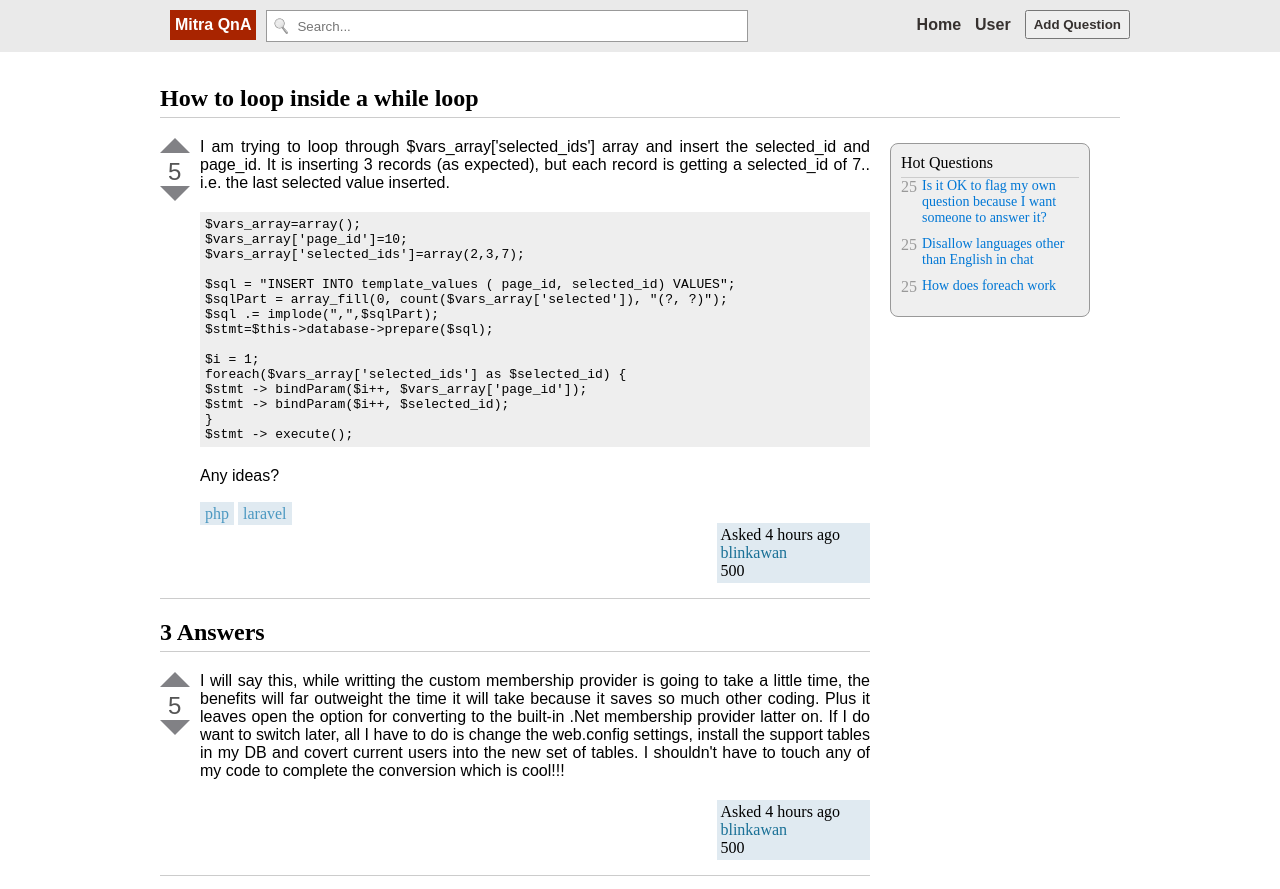
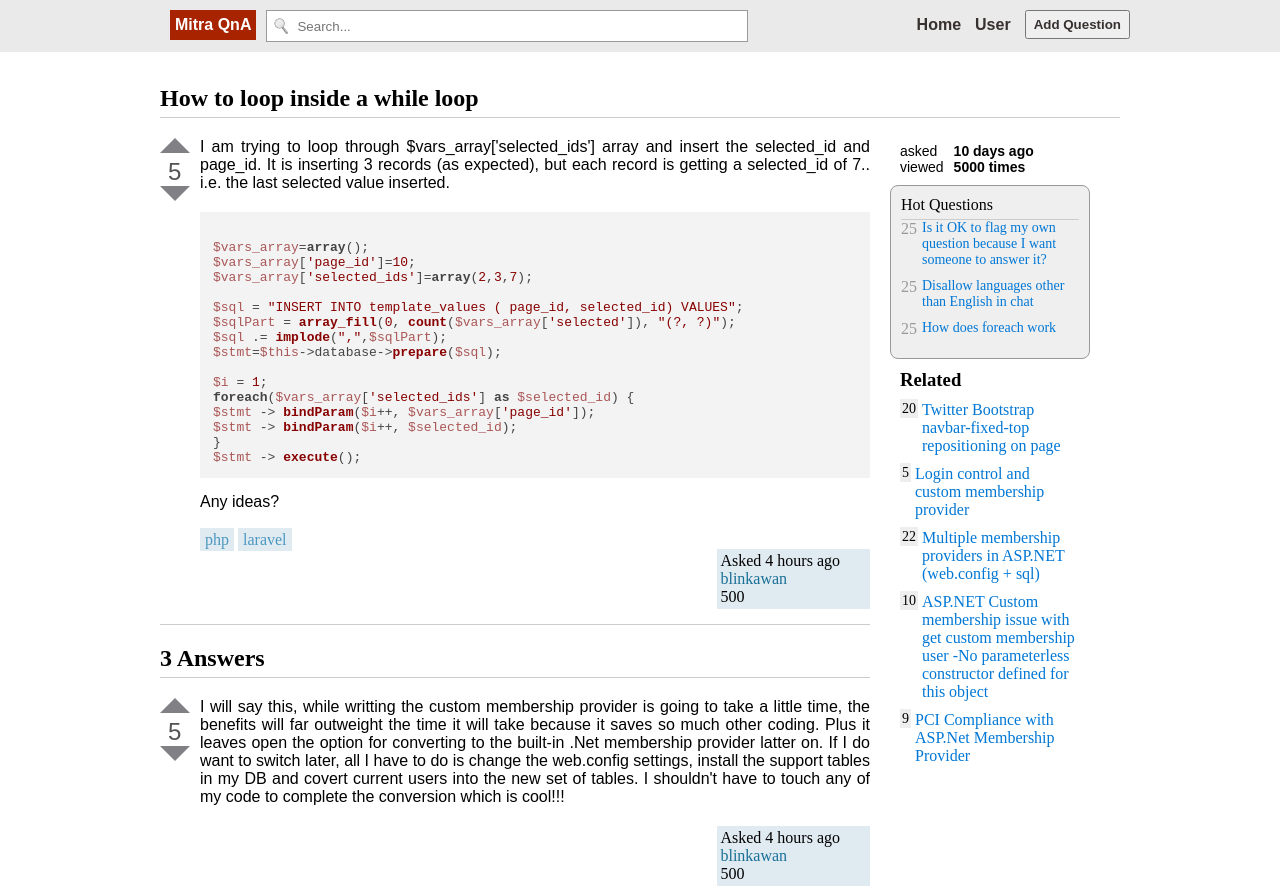
Before and after one commit to agungsetiawan/Mitra-QnA-Mockup-Design, a plain HTML site: page detail.html in a window 1280 px wide. Shown: the top 889 px of the page. Drawn offline with nearby package versions, Linux system fonts and the light colour scheme.

Commit message:
Adding related question on detail.html

```diff
--- a/detail.html
+++ b/detail.html
@@ -3,6 +3,10 @@
 <head>
 	<title>Question Detail</title>
 	<link rel="stylesheet" type="text/css" href="style.css">
+
+	<link rel="stylesheet" href="http://cdnjs.cloudflare.com/ajax/libs/highlight.js/8.1/styles/default.min.css">
+	<script src="http://cdnjs.cloudflare.com/ajax/libs/highlight.js/8.1/highlight.min.js"></script>
+	<script>hljs.initHighlightingOnLoad();</script>
 </head>
 <body>
 	<div id="header">
@@ -44,7 +48,7 @@
 				<div class="question">
 					<p>I am trying to loop through $vars_array['selected_ids'] array and insert the selected_id and page_id. It is inserting 3 records (as expected), but each record is getting a selected_id of 7.. i.e. the last selected value inserted.</p>
 
-					<pre>
+					<pre><code class="php">
 					$vars_array=array();
 					$vars_array['page_id']=10;
 					$vars_array['selected_ids']=array(2,3,7);
@@ -60,6 +64,7 @@
 					    $stmt -> bindParam($i++, $selected_id);
 					}
 					$stmt -> execute();
+					</code>
 					</pre>
 
 					<p>Any ideas?</p>
@@ -147,6 +152,20 @@
 
 		<div id="sidebar">
 
+			<div id="question-statistic">
+				<div id="question-statistic-parameter">
+					<p>asked</p>
+					<p>viewed</p>
+				</div>
+
+				<div id="question-statistic-value">
+					<p>10 days ago</p>
+					<p>5000 times</p>
+				</div>
+
+				<div id="question-statistic-empty">
+				</div>
+			</div>
 
 			<div id="hot-question-box">
 				<p id="title-hot">Hot Questions</p>
@@ -169,6 +188,25 @@
 					<div class="empty-hot-question-title"></div>
 				</div>
 
+			</div>
+
+			<div id="related-question-container">
+				<h3>Related</h3>
+				<div class="related-question">
+					<a class="votex" href="">20</a> <a class="titlex" href="">Twitter Bootstrap navbar-fixed-top repositioning on page</a>
+				</div>
+				<div class="related-question">
+					<a class="votex" href="">5</a> <a class="titlex" href="">Login control and custom membership provider</a>
+				</div>
+				<div class="related-question">
+					<a class="votex" href="">22</a> <a class="titlex" href="">Multiple membership providers in ASP.NET (web.config + sql)</a>
+				</div>
+				<div class="related-question">
+					<a class="votex" href="">10</a> <a class="titlex" href="">ASP.NET Custom membership issue with get custom membership user -No parameterless constructor defined for this object</a>
+				</div>
+				<div class="related-question">
+					<a class="votex" href="">9</a> <a class="titlex" href="">PCI Compliance with ASP.Net Membership Provider</a>
+				</div>
 			</div>
 
 
--- a/style.css
+++ b/style.css
@@ -361,10 +361,10 @@ h2#question-title{
 }
 
 .question pre{
-	background: #eeeeee;
-	margin-bottom: 20px;
-	white-space: pre-line;
-	padding: 5px;
+	/*background: #eeeeee;
+	margin-bottom: 20px;*/
+	white-space:pre-line;
+	/*padding: 5px;*/
 }
 
 .question .author-question{
@@ -385,4 +385,65 @@ h2#question-title{
 	margin-bottom: 20px;
 }
 
+#question-statistic{
+	padding:0 10px;
+	margin-bottom: 10px;
+}
+
+#question-statistic p{
+	font-family: sans-serif;
+	font-size: 14px;
+}
+
+#question-statistic-parameter, #question-statistic-value{
+	float: left;
+}
+
+#question-statistic-value{
+	margin-left: 10px;
+}
+
+#question-statistic-value p{
+	font-weight: bold;
+}
+
+#question-statistic-empty{
+	clear: both;
+}
+
+#related-question-container{
+	padding: 10px;
+}
+
+#related-question-container h3{
+	margin-bottom: 10px;
+}
+
+.related-question{
+	margin-bottom: 10px;
+}
+
+.related-question .votex{
+	vertical-align: top;
+	background: #eeeeee;
+	color: #000000;
+	padding: 2px;
+	font-size: 14px;
+}
+
+.related-question .titlex{
+	display:inline-block;
+	width:158px;
+	color: #0077d5;
+}
+
+.related-question .titlex:hover{
+	text-decoration: underline;
+}
+
+.related-question .votex,.related-question .titlex{
+	text-decoration: none;
+}
+
+
 /* detail.html */
```
